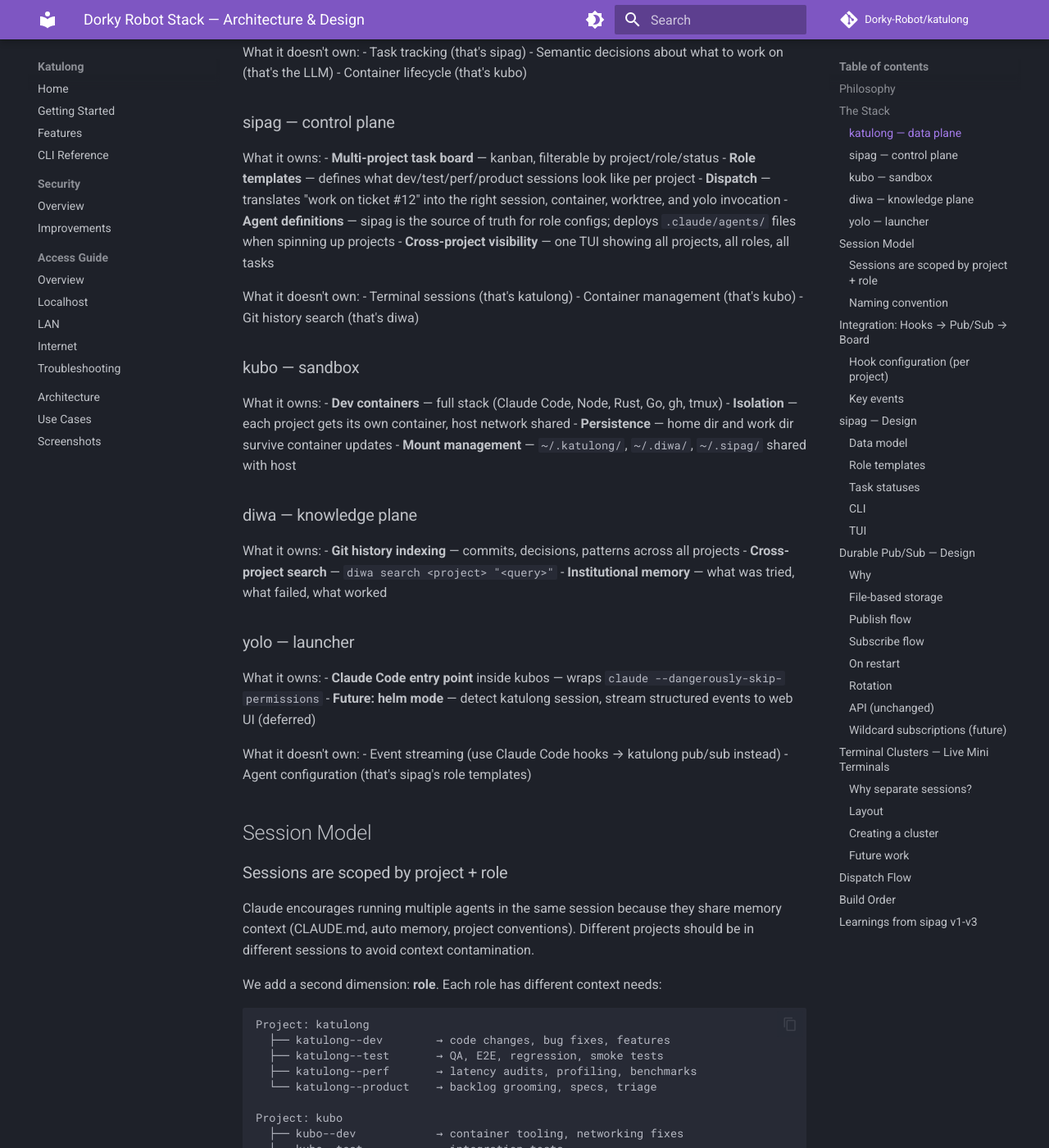
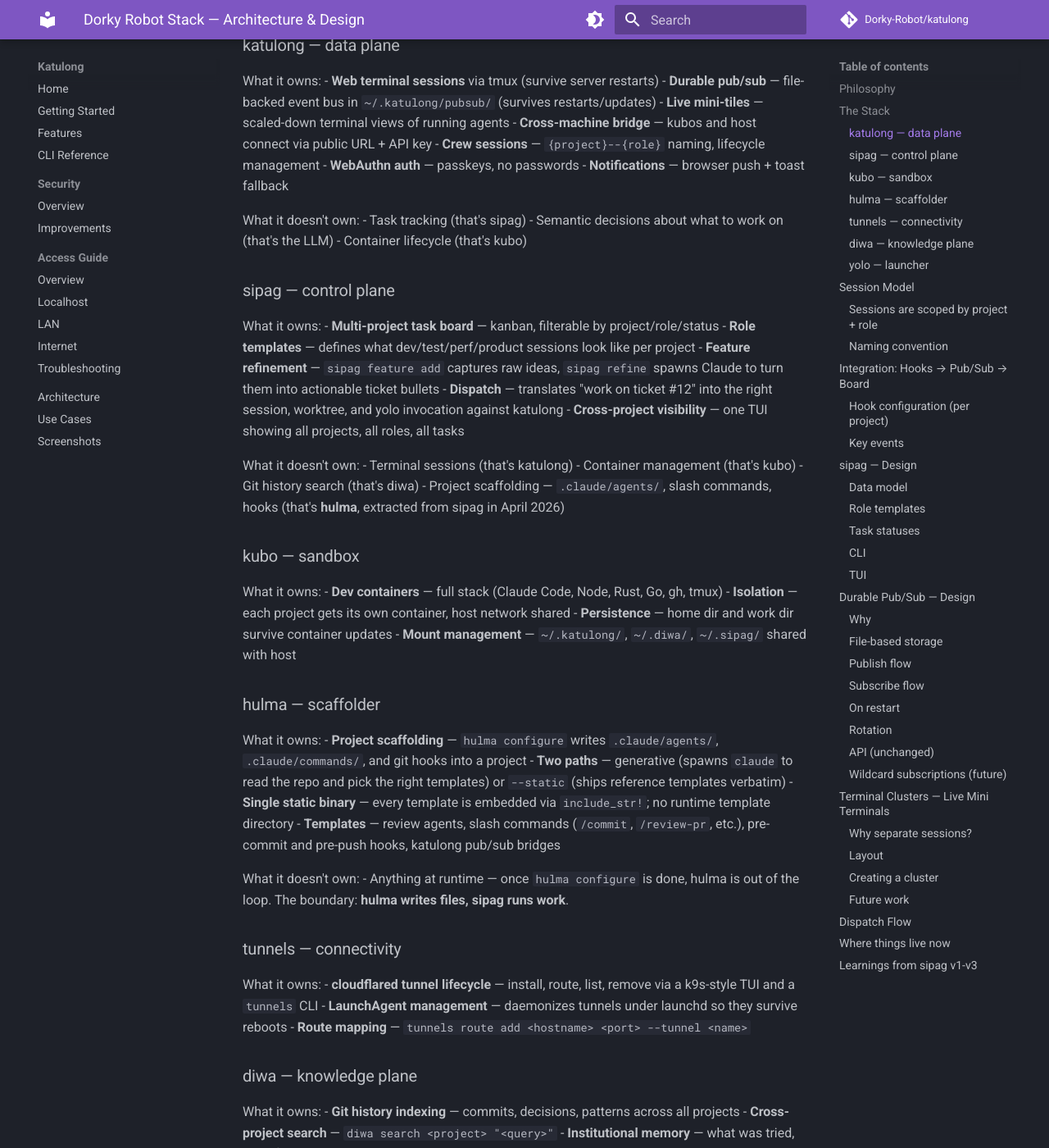
Before and after one commit to Dorky-Robot/katulong, an MkDocs documentation site: the page built from docs/dorkyrobot-stack.md, in a window 1280 px wide and 1400 px high, scrolled down 1588 px. Shown: the whole window at 82% size. Built offline with MkDocs 1.6.1 and Material for MkDocs 9.7.7, drawn with Linux system fonts in a browser that asks for light colours; comment, search, counter and statistics services are not loaded; some of the changed text lies outside the part shown.

Commit message:
docs: refresh dorkyrobot-stack for v4 refocus
The architecture doc still listed five tools and described sipag's
ownership in the v3 shape. Update it to reflect:

- Seven tools in the stack: katulong, sipag, hulma, tunnels, kubo, diwa, yolo
- sipag now owns feature refinement in addition to the board + dispatch
- hulma is a separate tool that owns project scaffolding (extracted in
  April 2026); sipag no longer scaffolds .claude/
- kubo is Rust, not Bash; tunnels is in the stack
- The katulong block mentions terminal clusters instead of the old
  tile plugin system that was stripped in #533
- The CLI examples include the new `sipag feature` / `sipag refine`
  commands
- The dated Build Order section is replaced with a "Where things live
  now" rundown of what moved during the v4 refocus
- Quick Links row in docs/index.md mentions hulma + tunnels

````diff
--- a/docs/dorkyrobot-stack.md
+++ b/docs/dorkyrobot-stack.md
@@ -1,6 +1,6 @@
 # Dorky Robot Stack — Architecture & Design
 
-How katulong, sipag, kubo, diwa, and yolo work together as an autonomous software consultancy toolkit.
+How katulong, sipag, hulma, tunnels, kubo, diwa, and yolo work together as an autonomous software consultancy toolkit.
 
 ## Philosophy
 
@@ -14,34 +14,42 @@ The second lesson: **don't reinvent what Claude Code has.** Subagents, skills, h
 ┌──────────────────────────────────────────────────────────────┐
 │                        User (iPad / browser)                 │
 └────────────────────────────┬─────────────────────────────────┘
-                             │ HTTPS (Cloudflare Tunnel)
+                             │ HTTPS (via tunnels)
 ┌────────────────────────────▼─────────────────────────────────┐
 │  katulong — data plane                                       │
-│  Web terminals, durable pub/sub, live tiles, cross-machine   │
+│  Web terminals, durable pub/sub, terminal clusters           │
 │  Node.js · host machine · ~/.katulong/                       │
 └────┬──────────┬──────────┬──────────┬────────────────────────┘
      │          │          │          │
      │   ┌──────▼──────┐   │   ┌──────▼──────┐
      │   │ kubo A      │   │   │ kubo B      │
-     │   │ (katulong)  │   │   │ (kubo)      │
-     │   │ Node, Rust  │   │   │ Go, Rust    │
+     │   │ (katulong)  │   │   │ (sipag)     │
+     │   │ Rust env    │   │   │ Rust env    │
      │   │ yolo, claude│   │   │ yolo, claude│
      │   └─────────────┘   │   └─────────────┘
      │                     │
 ┌────▼─────────────┐  ┌────▼─────────────┐
 │ sipag             │  │ diwa             │
-│ control plane     │  │ knowledge plane  │
-│ Tasks, roles,     │  │ Git history      │
-│ dispatch          │  │ search           │
-│ Rust TUI + CLI    │  │ Rust CLI         │
+│ refine + board    │  │ knowledge plane  │
+│ + dispatch        │  │ Git history      │
+│ Rust TUI + CLI    │  │ search (Rust)    │
 └──────────────────┘  └──────────────────┘
+        ▲
+        │ scaffolds .claude/
+┌───────┴──────────┐
+│ hulma            │
+│ scaffolder       │
+│ Rust CLI         │
+└──────────────────┘
 ```
 
 | Tool | Language | Role | Runs On |
 |------|----------|------|---------|
-| **katulong** | Node.js | Web terminals, durable pub/sub, live UI, crew sessions | Host (Mac) |
-| **sipag** | Rust | Cross-project task board, role templates, dispatch | Host or kubo |
-| **kubo** | Bash | Container management (Colima/Docker) | Host (Mac) |
+| **katulong** | Node.js | Web terminals, durable pub/sub, terminal clusters | Host (Mac) |
+| **sipag** | Rust | Feature refinement, task board, dispatch to katulong | Host or kubo |
+| **hulma** | Rust | Project-aware Claude Code scaffolder (`.claude/` setup) | Host |
+| **tunnels** | Rust | k9s-style TUI for managing cloudflared tunnel instances | Host (Mac) |
+| **kubo** | Rust | Isolated dev environments in Docker (Colima-backed) | Host (Mac) |
 | **diwa** | Rust | Git history search — institutional memory | Host or kubo |
 | **yolo** | Node.js | Claude Code launcher for kubos | Inside kubos |
 
@@ -66,14 +74,15 @@ What it doesn't own:
 What it owns:
 - **Multi-project task board** — kanban, filterable by project/role/status
 - **Role templates** — defines what dev/test/perf/product sessions look like per project
-- **Dispatch** — translates "work on ticket #12" into the right session, container, worktree, and yolo invocation
-- **Agent definitions** — sipag is the source of truth for role configs; deploys `.claude/agents/` files when spinning up projects
+- **Feature refinement** — `sipag feature add` captures raw ideas, `sipag refine` spawns Claude to turn them into actionable ticket bullets
+- **Dispatch** — translates "work on ticket #12" into the right session, worktree, and yolo invocation against katulong
 - **Cross-project visibility** — one TUI showing all projects, all roles, all tasks
 
 What it doesn't own:
 - Terminal sessions (that's katulong)
 - Container management (that's kubo)
 - Git history search (that's diwa)
+- Project scaffolding — `.claude/agents/`, slash commands, hooks (that's **hulma**, extracted from sipag in April 2026)
 
 ### kubo — sandbox
 
@@ -82,6 +91,24 @@ What it owns:
 - **Isolation** — each project gets its own container, host network shared
 - **Persistence** — home dir and work dir survive container updates
 - **Mount management** — `~/.katulong/`, `~/.diwa/`, `~/.sipag/` shared with host
+
+### hulma — scaffolder
+
+What it owns:
+- **Project scaffolding** — `hulma configure` writes `.claude/agents/`, `.claude/commands/`, and git hooks into a project
+- **Two paths** — generative (spawns `claude` to read the repo and pick the right templates) or `--static` (ships reference templates verbatim)
+- **Single static binary** — every template is embedded via `include_str!`; no runtime template directory
+- **Templates** — review agents, slash commands (`/commit`, `/review-pr`, etc.), pre-commit and pre-push hooks, katulong pub/sub bridges
+
+What it doesn't own:
+- Anything at runtime — once `hulma configure` is done, hulma is out of the loop. The boundary: **hulma writes files, sipag runs work**.
+
+### tunnels — connectivity
+
+What it owns:
+- **cloudflared tunnel lifecycle** — install, route, list, remove via a k9s-style TUI and a `tunnels` CLI
+- **LaunchAgent management** — daemonizes tunnels under launchd so they survive reboots
+- **Route mapping** — `tunnels route add <hostname> <port> --tunnel <name>`
 
 ### diwa — knowledge plane
 
@@ -232,6 +259,13 @@ Customizable per project. Transitions are monotonic — backward moves are expli
 
 ```bash
 sipag                                    # launch TUI (always, even if empty)
+
+# Feature refinement
+sipag feature add "wire up the new dispatcher"   # capture a raw idea
+sipag feature list                               # see what's queued
+sipag refine f-abc123                            # turn a raw idea into ticket bullets
+
+# Board + dispatch
 sipag add "Fix auth bug" -p katulong -l bug
 sipag list -p katulong --status todo
 sipag move 42 in-progress
@@ -412,14 +446,15 @@ What happens when you run `sipag dispatch 42 katulong`:
 
 For kubo-hosted roles, step 3 creates the session inside the kubo container (katulong sessions run in tmux inside the container via `kubo katulong`).
 
-## Build Order
+## Where things live now
 
-1. **Durable pub/sub** (katulong) — file-backed broker, replay from seq. Foundation for everything.
-2. **sipag v4 skeleton** (sipag) — Rust TUI + CLI, file-based task board, multi-project. Board only, no dispatch.
-3. **Hook configs** — wire Claude Code lifecycle → katulong pub/sub → sipag.
-4. **sipag dispatch** — role templates + katulong crew integration.
-5. **Live mini-tiles** (katulong) — crew-tile type with scaled xterm.js instances.
-6. **Tile flip dashboard** (katulong) — back-face agent status + quick actions.
+The big architectural moves of the v4 refocus (April 2026):
+
+- **sipag v3 → v4** — the legacy Docker-launching dispatcher path was deleted from sipag in Phase 3a. The Node.js dispatch feature store and refinement engine were ported into Rust as `sipag-core::feature` and `sipag-core::refine` in Phases 3b and 3c, then deleted from katulong in Phase 4 (~3,957 lines removed).
+- **hulma extracted from sipag** — the project-scaffolding surface (`sipag configure`, the templates, the agents/commands/hooks) was lifted into its own crate. sipag no longer scaffolds projects; hulma does.
+- **Tile plugin system stripped** — katulong's live mini-tile plugin layer was deleted in favor of the simpler **terminal cluster** primitive (one cluster card → CSS grid of independent tmux-backed mini-terminals).
+
+The boundary that came out of all this: **hulma writes files, sipag runs work, katulong hosts the sessions, kubo provides the sandbox.**
 
 ## Learnings from sipag v1-v3
 
````
Also changed, not shown: docs/index.md (+1 -1 lines).
